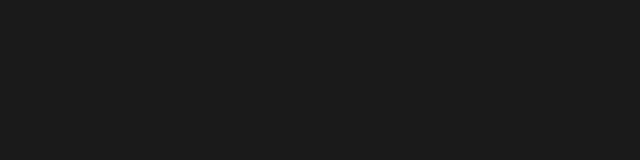
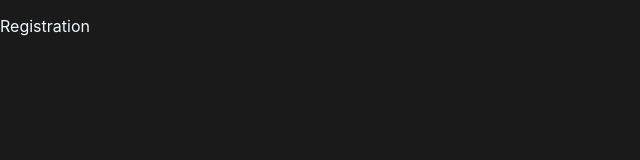
Before and after one commit to danax7/Food-delivery, a React (Vite) app: page /registration in a window 1280 px wide. Before the commit this address had no page. Shown: the top 160 px of the page, without its empty margins (0-640 px from the left). Built offline with nearby package versions, Linux system fonts and the light colour scheme.

Commit message:
added routing for RegistrationPage

```diff
--- a/src/app/App.tsx
+++ b/src/app/App.tsx
@@ -3,6 +3,7 @@
 import { Provider } from "react-redux";
 import { store } from "@/store/store";
 import DishPage from "@/pages/DishPage/ui/DishPage";
+import RegistrationPage from "@/pages/RegistrationPage/ui/RegistrationPage";
 
 function App() {
   return (
@@ -11,6 +12,7 @@
         <Routes>
           <Route path="" element={<MenuPage />} />
           <Route path="/item/:dishId" element={<DishPage />} />
+          <Route path="/registration/" element={<RegistrationPage />} />
         </Routes>
       </Provider>
     </BrowserRouter>
--- a/src/pages/MenuPage/components/MenuList/MenuList.tsx
+++ b/src/pages/MenuPage/components/MenuList/MenuList.tsx
@@ -19,7 +19,7 @@
     const page = searchParams.get("page");
     return { categories, vegetarian, sorting, page };
   };
-  //http://localhost:5173/?categories=Wok&categories=Pizza&vegetarian=false&sorting=PriceAsc&page=1
+  //http://localhost:5173/?categories=Pizza&vegetarian=false&sorting=PriceAsc&page=1
   useEffect(() => {
     const { categories, vegetarian, sorting, page } = getQueryParams();
     const defaultCategories =
--- /dev/null
+++ b/src/pages/RegistrationPage/ui/RegistrationPage.tsx
@@ -0,0 +1,9 @@
+const RegistrationPage = () => {
+  return (
+    <div>
+      <p>Registration</p>
+    </div>
+  );
+};
+
+export default RegistrationPage;
```
Also changed, not shown: src/pages/RegistrationPage/ui/RegistrationPage.module.scss (added).
